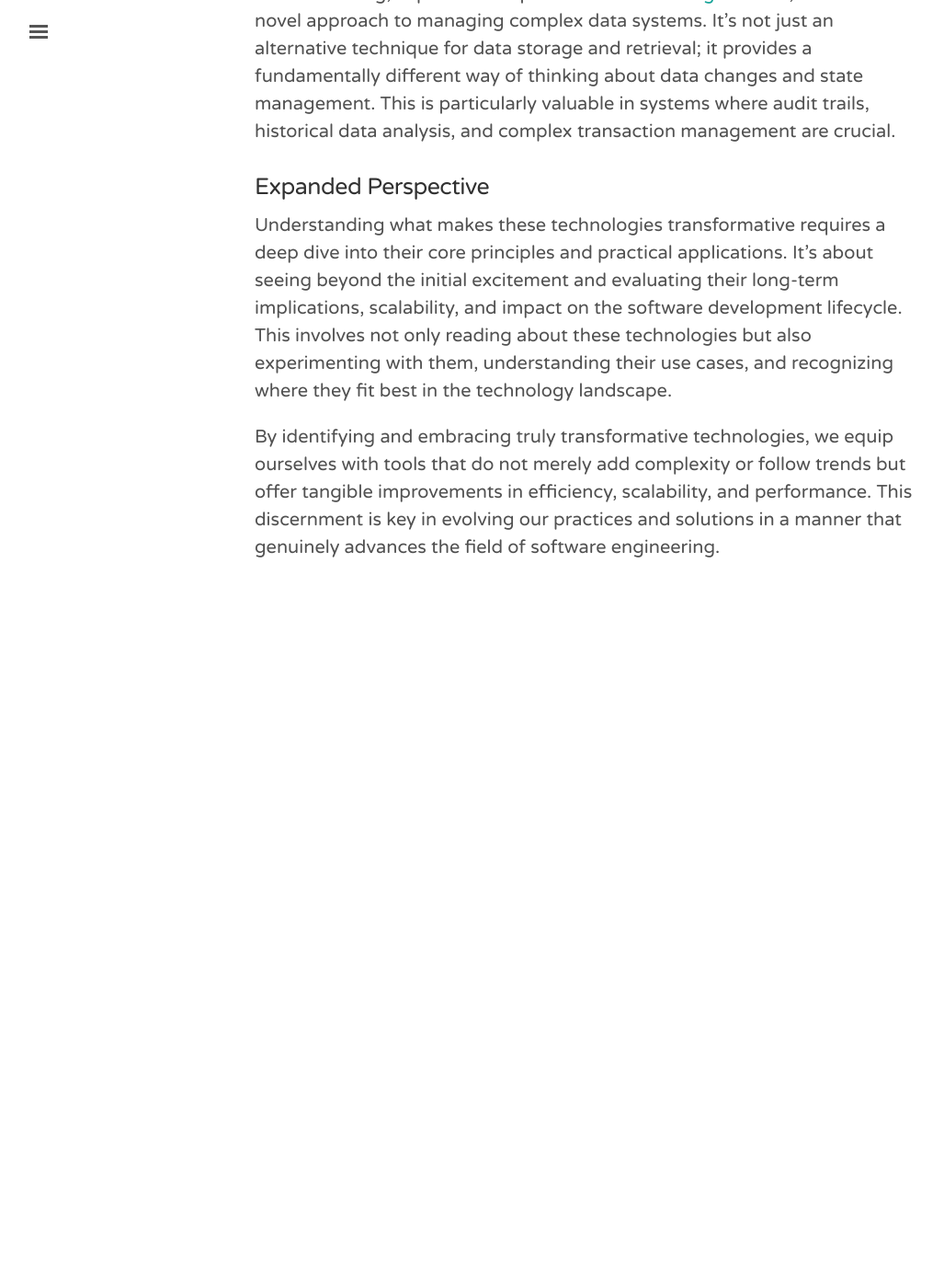
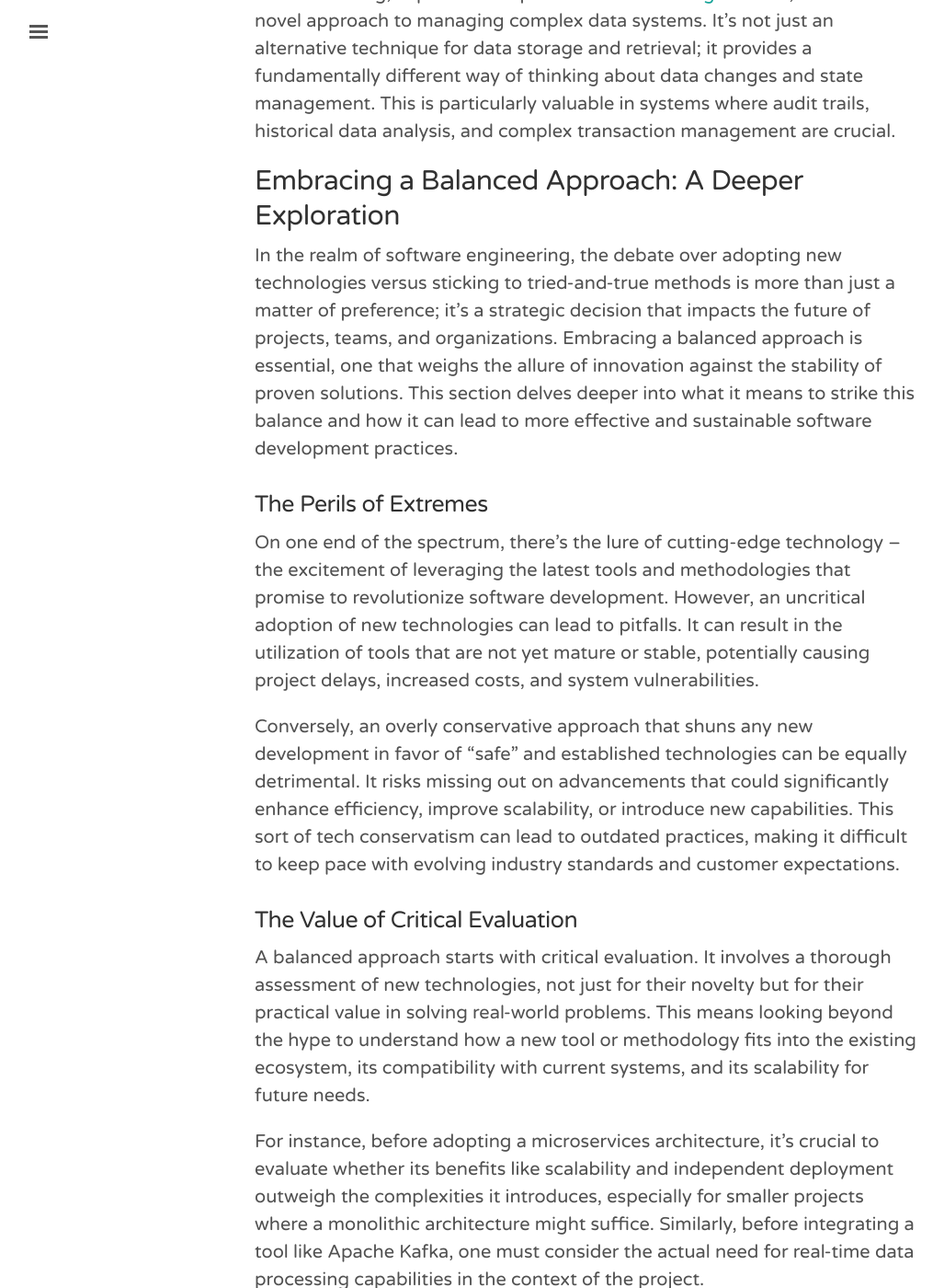
Before and after one commit to adrianobrito/adrianobrito.github.io, a Jekyll site: the page built from _posts/2024-01-02-beyond-the-technological-conservatism.md, in a window 1280 px wide and 1400 px high, scrolled down 4106 px. Shown: the whole window at 92% size, without its empty margins (3-1030 px from the left). Built offline with Jekyll 4.4.1, drawn with Linux system fonts in a browser that asks for light colours; comment, search, counter and statistics services are not loaded; before the commit the page ends 4736 px from its top, so only the background shows below that; some of the changed text lies outside the part shown.

Commit message:
Update 2024-01-02-beyond-the-technological-conservatism.md

```diff
--- a/_posts/2024-01-02-beyond-the-technological-conservatism.md
+++ b/_posts/2024-01-02-beyond-the-technological-conservatism.md
@@ -43,7 +43,33 @@ When it comes to architectural styles, Microservices and Event Sourcing are not
 
 Event Sourcing, explored in depth in “[Event Sourcing Pattern](https://docs.microsoft.com/en-us/azure/architecture/patterns/event-sourcing)”, offers a novel approach to managing complex data systems. It’s not just an alternative technique for data storage and retrieval; it provides a fundamentally different way of thinking about data changes and state management. This is particularly valuable in systems where audit trails, historical data analysis, and complex transaction management are crucial.
 
-### Expanded Perspective
+## Embracing a Balanced Approach: A Deeper Exploration
+
+In the realm of software engineering, the debate over adopting new technologies versus sticking to tried-and-true methods is more than just a matter of preference; it's a strategic decision that impacts the future of projects, teams, and organizations. Embracing a balanced approach is essential, one that weighs the allure of innovation against the stability of proven solutions. This section delves deeper into what it means to strike this balance and how it can lead to more effective and sustainable software development practices.
+
+### The Perils of Extremes
+
+On one end of the spectrum, there’s the lure of cutting-edge technology – the excitement of leveraging the latest tools and methodologies that promise to revolutionize software development. However, an uncritical adoption of new technologies can lead to pitfalls. It can result in the utilization of tools that are not yet mature or stable, potentially causing project delays, increased costs, and system vulnerabilities.
+
+Conversely, an overly conservative approach that shuns any new development in favor of “safe” and established technologies can be equally detrimental. It risks missing out on advancements that could significantly enhance efficiency, improve scalability, or introduce new capabilities. This sort of tech conservatism can lead to outdated practices, making it difficult to keep pace with evolving industry standards and customer expectations.
+
+### The Value of Critical Evaluation
+
+A balanced approach starts with critical evaluation. It involves a thorough assessment of new technologies, not just for their novelty but for their practical value in solving real-world problems. This means looking beyond the hype to understand how a new tool or methodology fits into the existing ecosystem, its compatibility with current systems, and its scalability for future needs.
+
+For instance, before adopting a microservices architecture, it's crucial to evaluate whether its benefits like scalability and independent deployment outweigh the complexities it introduces, especially for smaller projects where a monolithic architecture might suffice. Similarly, before integrating a tool like Apache Kafka, one must consider the actual need for real-time data processing capabilities in the context of the project.
+
+### Encouraging Experimentation and Learning
+
+A balanced approach also encourages experimentation and continuous learning. This doesn’t mean recklessly jumping on every new tech bandwagon but creating a culture where new ideas are explored, tested, and critically assessed. Encouraging teams to experiment with new tools in controlled environments or side projects can foster innovation without risking the stability of core systems.
+
+This culture of experimentation should be complemented by a commitment to ongoing education and skill development. As new technologies emerge, investing in training and knowledge-sharing ensures that teams are well-equipped to make informed decisions about which tools and methodologies to adopt.
+
+### Strategic Adoption and Adaptation
+
+Finally, embracing a balanced approach means being strategic about adoption and adaptation. It's about finding the right tool for the job, not just the newest or the most familiar. This requires a deep understanding of project requirements, team capabilities, and long-term goals. It's about adopting new technologies when they offer a clear advantage and sticking with established solutions when they best serve the project's needs.
+
+## Expanded Perspective
 
 Understanding what makes these technologies transformative requires a deep dive into their core principles and practical applications. It’s about seeing beyond the initial excitement and evaluating their long-term implications, scalability, and impact on the software development lifecycle. This involves not only reading about these technologies but also experimenting with them, understanding their use cases, and recognizing where they fit best in the technology landscape.
 
```
